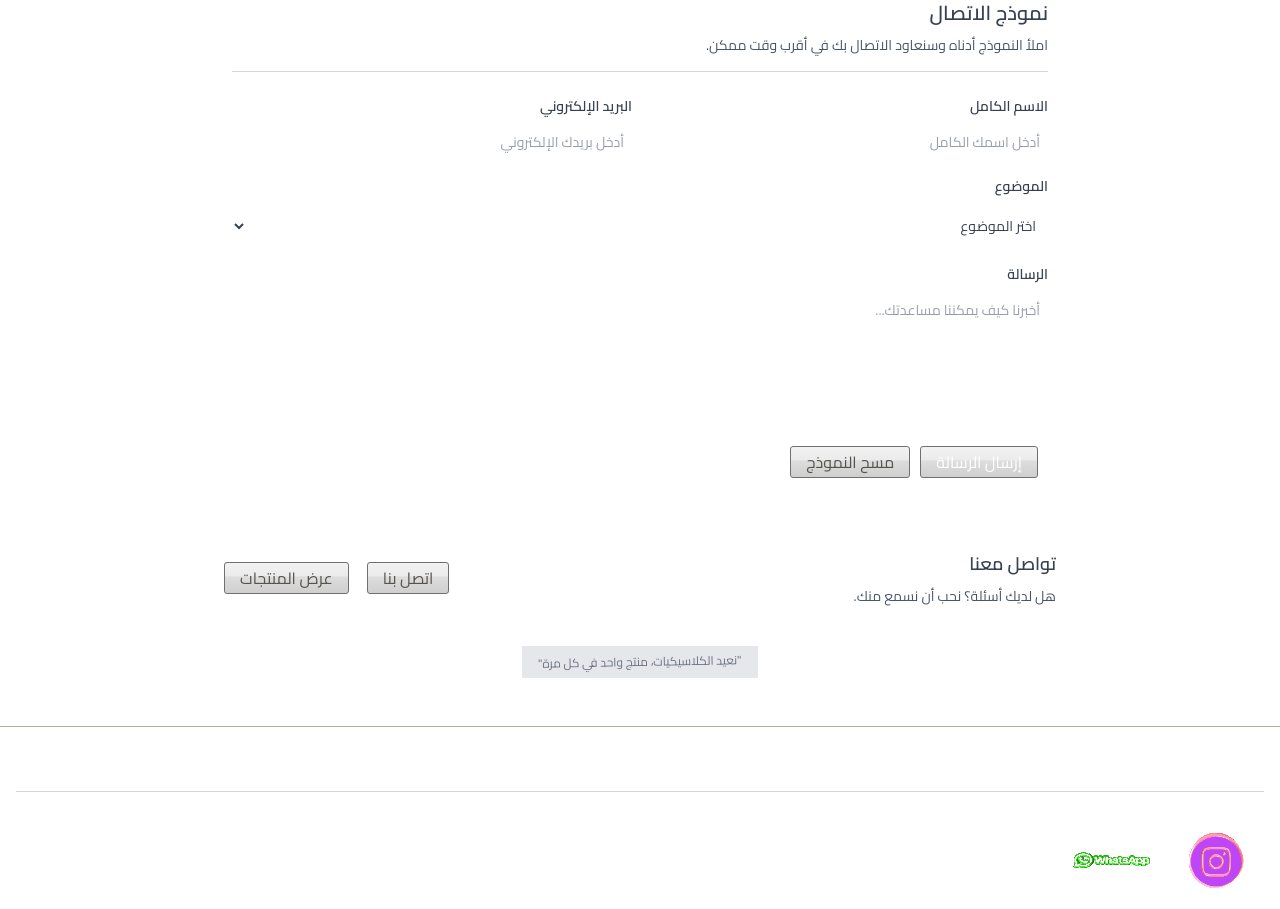
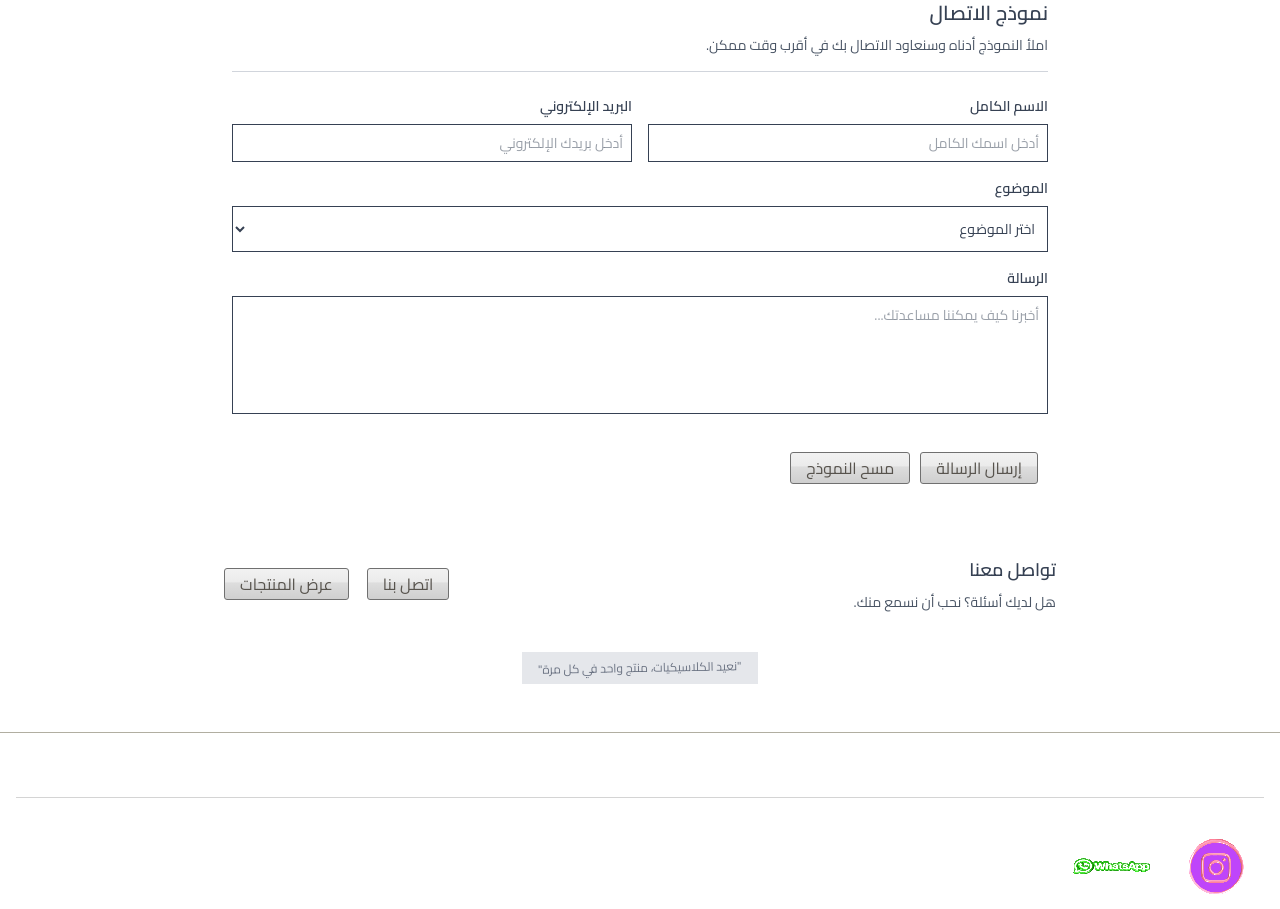
Before and after one commit to redaezziani/l9dam, a Next.js app: page /about-us in a window 1280 px wide. Shown: the part 2400-3309 px from the top of the page. Built offline with nearby package versions, Linux system fonts and the light colour scheme; no server answers.

Commit message:
fix: add border to input fields and update button color for better visibility

```diff
--- a/src/app/about-us/page.tsx
+++ b/src/app/about-us/page.tsx
@@ -121,7 +121,7 @@ const AboutUsPage = () => {
                   value={formData.name}
                   onChange={handleInputChange}
                   required
-                  className="w-full p-2   text-gray-700 text-sm focus:border-gray-600 focus:outline-none"
+                  className="w-full p-2 border    text-gray-700 text-sm focus:border-gray-600 focus:outline-none"
                   placeholder={t('contactForm.namePlaceholder')}
                 />
               </div>
@@ -140,7 +140,7 @@ const AboutUsPage = () => {
                   value={formData.email}
                   onChange={handleInputChange}
                   required
-                  className="w-full p-2   text-gray-700 text-sm focus:border-gray-600 focus:outline-none"
+                  className="w-full p-2 border    text-gray-700 text-sm focus:border-gray-600 focus:outline-none"
                   placeholder={t('contactForm.emailPlaceholder')}
                 />
               </div>
@@ -159,7 +159,7 @@ const AboutUsPage = () => {
                 value={formData.subject}
                 onChange={handleInputChange}
                 required
-                className="w-full p-2   text-gray-700 text-sm focus:border-gray-600 focus:outline-none"
+                className="w-full p-2 border    text-gray-700 text-sm focus:border-gray-600 focus:outline-none"
               >
                 <option value="">{t('contactForm.subjectPlaceholder')}</option>
                 <option value="product-inquiry">
@@ -192,7 +192,7 @@ const AboutUsPage = () => {
                 onChange={handleInputChange}
                 required
                 rows={5}
-                className="w-full p-2   text-gray-700 text-sm focus:border-gray-600 focus:outline-none resize-none"
+                className="w-full p-2 border   text-gray-700 text-sm focus:border-gray-600 focus:outline-none resize-none"
                 placeholder={t('contactForm.messagePlaceholder')}
               />
             </div>
@@ -200,7 +200,7 @@ const AboutUsPage = () => {
             <div className="flex justify-start pt-4">
               <button
                 type="submit"
-                className="win7-btn bg-primary text-white px-4 py-2 mr-4"
+                className="win7-btn text-stone-600 px-4 py-2 mr-4"
               >
                 {t('contactForm.submit')}
               </button>
```
